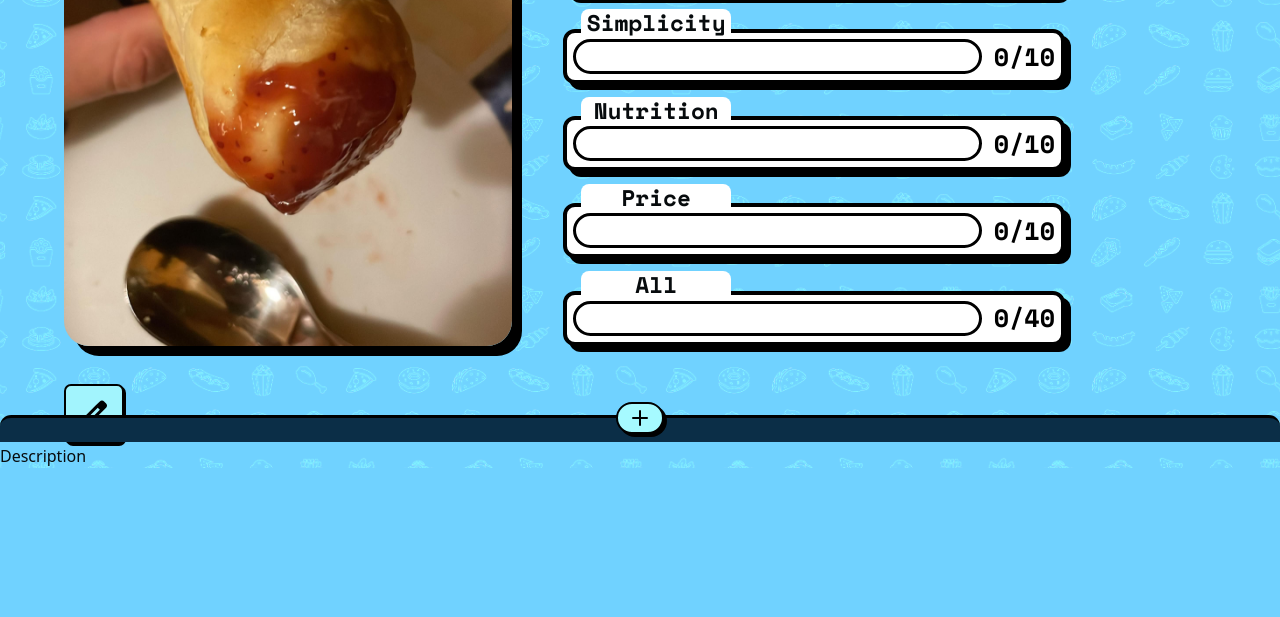
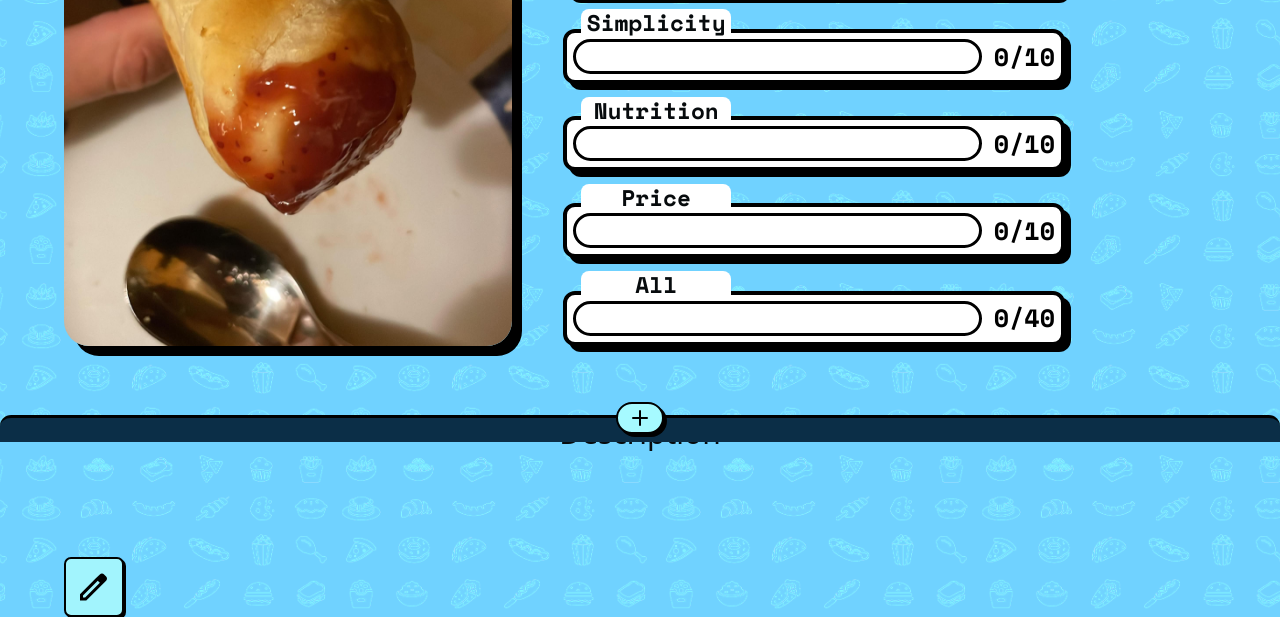
Before and after one commit to gergoJedlik/munchies-MT, a website with bundled scripts: page postui.html in a window 1280 px wide. Shown: the part 358-975 px from the top of the page. Before the commit the page ends 826 px from the top, so only its background shows below. Built offline with nearby package versions, Linux system fonts and the light colour scheme; no server answers.

Commit message:
decs, ingredients kinda készen vannak

```diff
--- a/app.js
+++ b/app.js
@@ -46,6 +46,10 @@ export async function fillWithData(id) {
   setProgress(rating.price, 4);
   let össz = rating.taste + rating.simplicity + rating.nutrition + rating.price;
   setProgress(össz, 5);
+  document.getElementById("desc").innerHTML = kaja.Desc
+  if (kaja.Ingredients != null){
+    document.getElementById("ingredients").innerHTML = "Hozzávalók: " + kaja.Ingredients;
+  }
 }
 
 export function getDataFromURL(url) {
--- a/postui.html
+++ b/postui.html
@@ -88,6 +88,12 @@
         </div>
     </div>
 
+    <div>
+        <p id="desc">Description</p>
+    </div>
+    <div>
+        <p id="ingredients"></p>
+    </div>
 
     <button
         class="border-black border-2 bg-cyan-200 hover:bg-cyan-300 active:bg-cyan-400 w-15 h-15 p-2 shadow-[2px_2px_0px_rgba(0,0,0,1)] hover:shadow-[0px_0px_0px_rgba(0,0,0,0)] editbutton">
@@ -97,10 +103,6 @@
                 fill="black" />
         </svg>
     </button>
-
-    <div>
-        <p>Description</p>
-    </div>
 
     <div class="footnote" id="post-window">
         <button id="add-button"
--- a/style.css
+++ b/style.css
@@ -413,3 +413,9 @@ textarea {
 .hidden {
     display: none;
 }
+
+#desc, #ingredients{
+    font-size: 30px;
+    text-align: center;
+    padding-top: 5%;
+}
```
